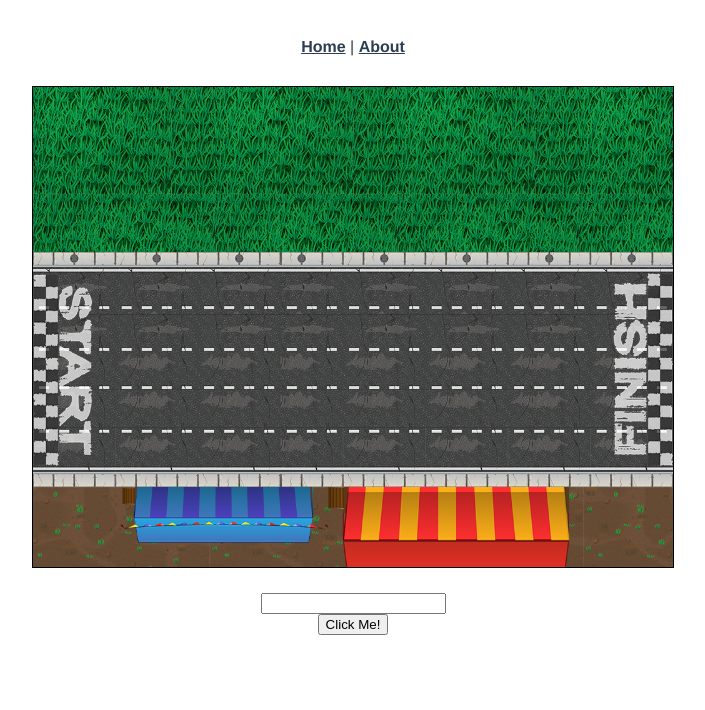
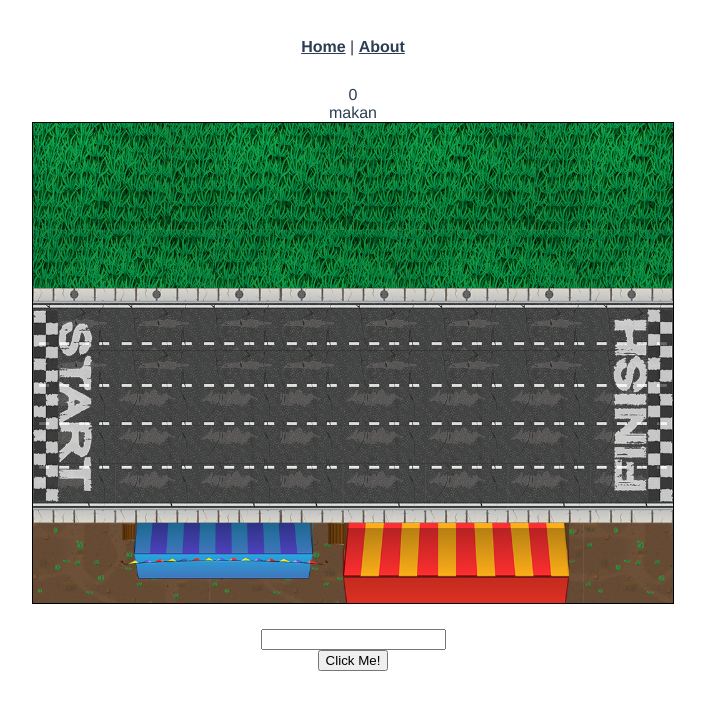
Before and after one commit to Type-Pressure/type-pressure-client, a Vue app: page /board in a window 1280 px wide. Shown: the top 710 px of the page, without its empty margins (287-992 px from the left). Built offline with nearby package versions, Linux system fonts and the light colour scheme; no server answers; the HTML template or start-up script is replaced by a standard one.

Commit message:
Dictionary

```diff
--- a/src/components/Canvas.vue
+++ b/src/components/Canvas.vue
@@ -1,5 +1,7 @@
 <template>
   <div>
+    <div>{{poin}}</div>
+    <div>{{dictionary[index]}}</div>
     <canvas id="myCanvas" width="640" height="480" ref="game"></canvas>
     <h1>{{ position.x }}</h1>
     <form @submit.prevent="submited">
@@ -18,7 +20,7 @@ export default {
     return {
       inputed: '',
       poin: 0,
-      dictionary: ['makan', 'minum', 'mandi', 'kerja'],
+      dictionary: ['makan', 'minum', 'mandi', 'kerja', 'makan', 'minum', 'mandi', 'kerja', 'makan', 'minum', 'mandi', 'kerja'],
       socket: {},
       context: {},
       position: [],
@@ -52,7 +54,6 @@ export default {
   },
   methods: {
     move () {
-      console.log('clicked')
       this.socket.emit('move', {
         position: this.position
       })
@@ -62,7 +63,7 @@ export default {
         this.move()
         this.inputed = ''
         this.index += 1
-        this.poin += 5
+        this.poin += 50
       }
     }
   }
```
